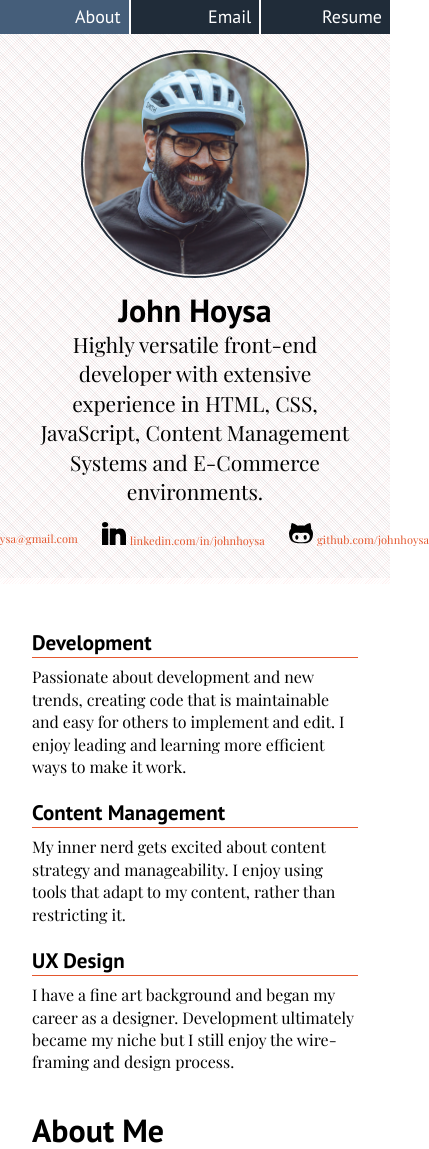
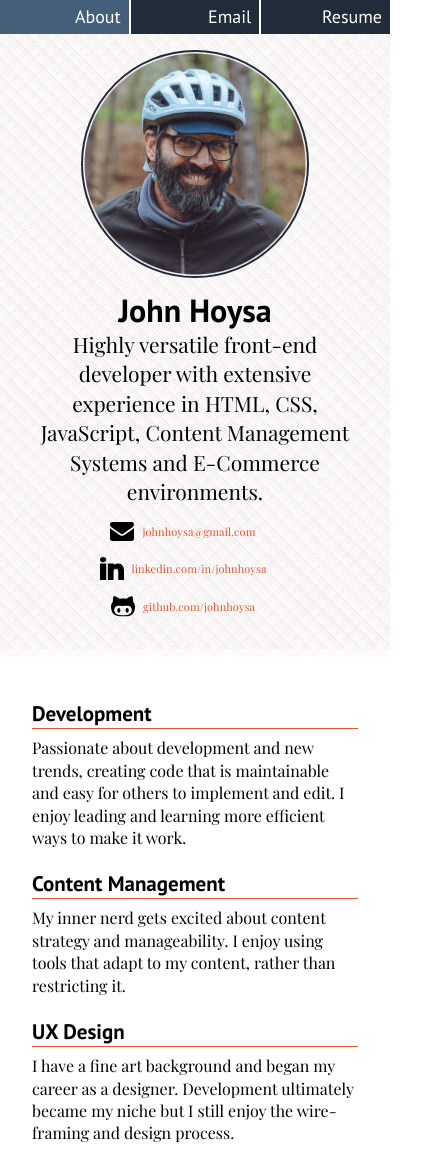
Before and after one commit to johnhoysa/online, a website: page src/pages/index.html in a window 390 px wide. Shown: the top 1149 px of the page, 429 px wide, since content can reach past the window. Drawn offline with nearby package versions, Linux system fonts and the light colour scheme; files that its build step writes are made by us from their sources; files whose address does not match are found by name.

Commit message:
mobile styles added to icons

```diff
--- a/src/assets/css/modules/social-icons.scss
+++ b/src/assets/css/modules/social-icons.scss
@@ -14,7 +14,6 @@
   font-size: 11px;
   gap: 4px;
   letter-spacing: 0.1px;
-
 }
 
 .social__icon svg:hover {
@@ -22,6 +21,11 @@
 }
 @media (max-width: 744px) {
   .social__icons {
-    justify-content: center;
+    flex-direction: column;
+    gap: 16px;
+  }
+  .social__icon a {
+    align-items: center;
+    gap: 8px;
   }
 }
```
